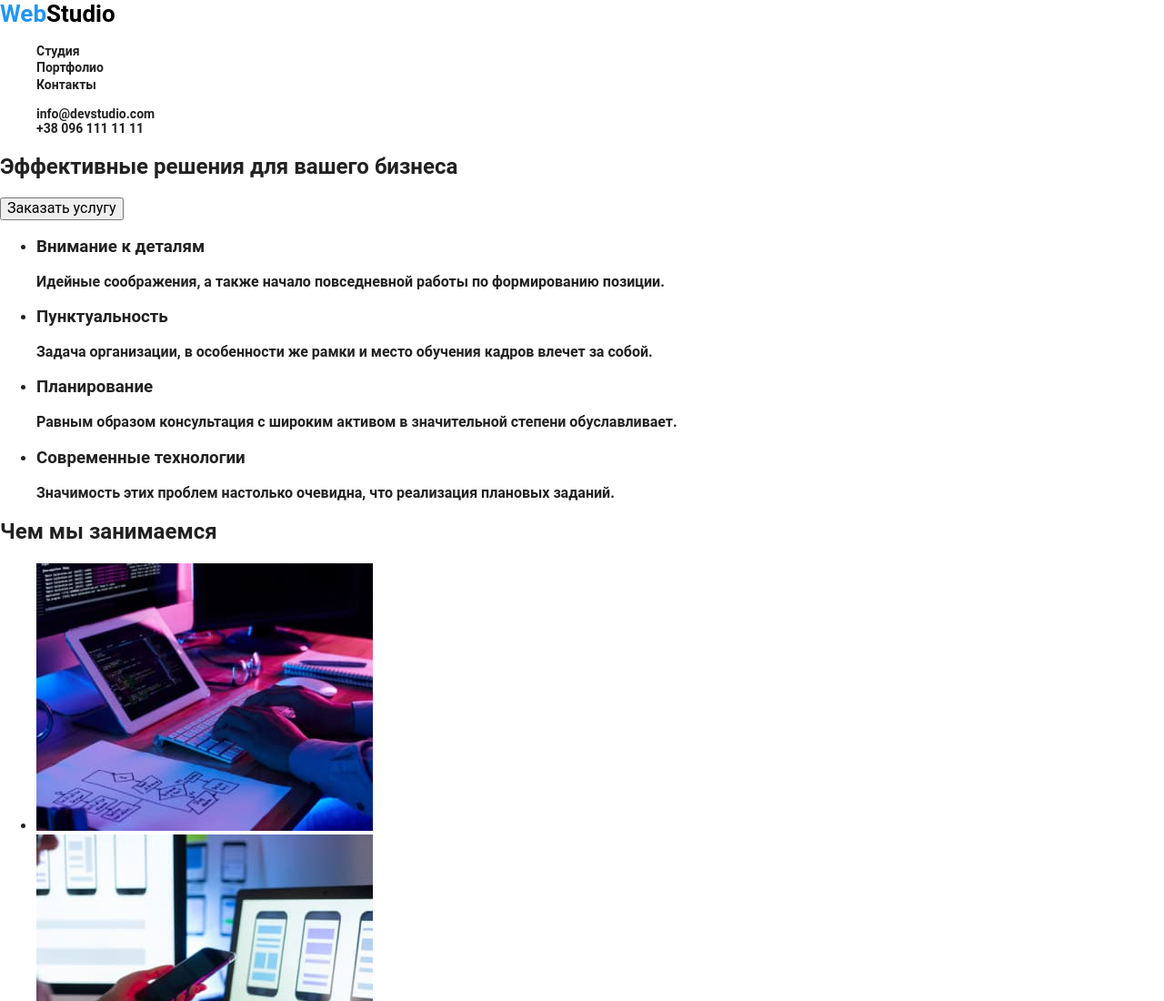
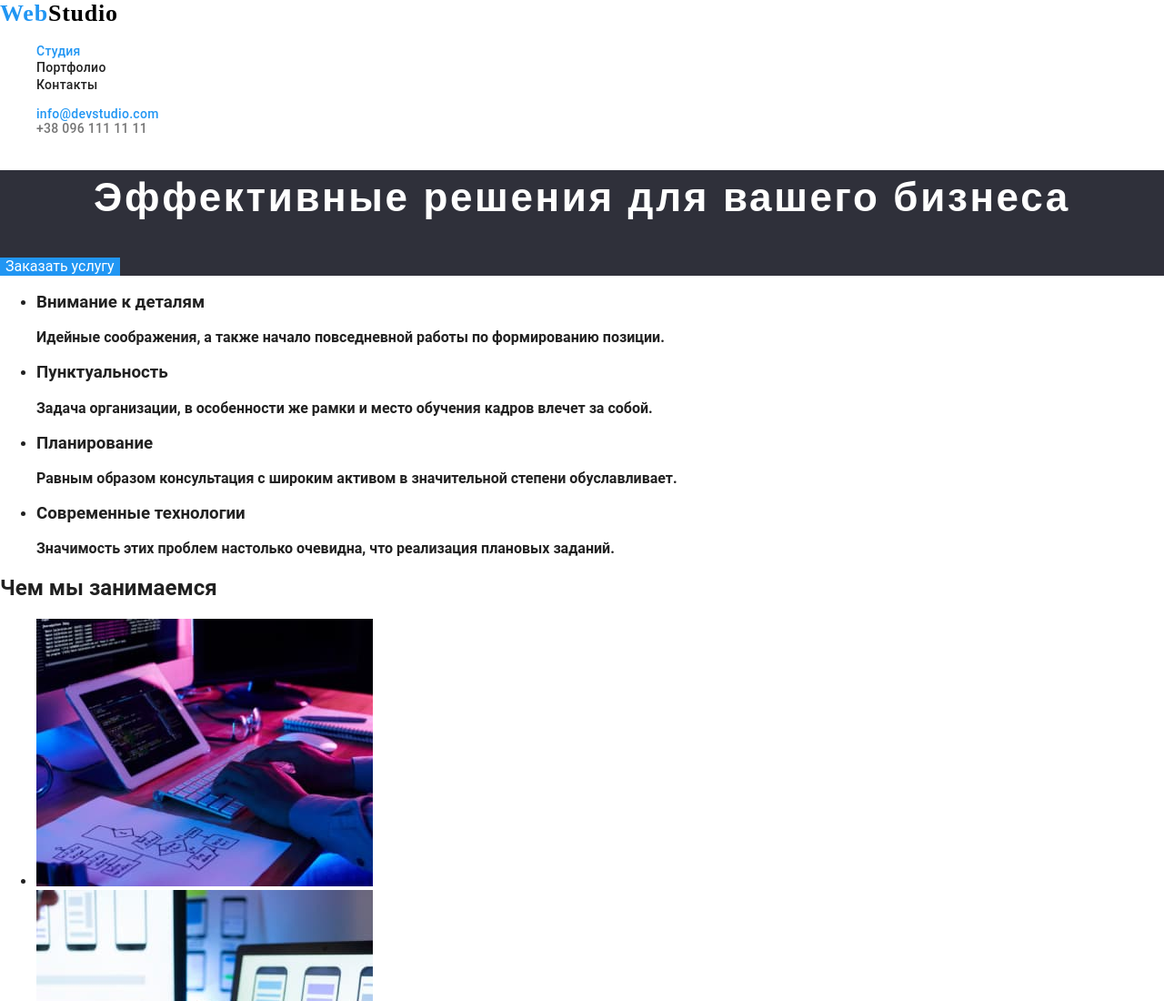
Before and after one commit to bernatskak/goit-markup-hw-02, a plain HTML site: page index.html in a window 1280 px wide. Shown: the top 1100 px of the page at 91% size. Drawn offline with nearby package versions, Linux system fonts and the light colour scheme.

Commit message:
add classes in index.html

```diff
--- a/css/styles.css
+++ b/css/styles.css
@@ -1,6 +1,7 @@
 :root {
   /* Fonts */
   --main-font-family: 'Roboto', sans-serif;
+  --secondary-font-family: 'Raleway', sans-serif;
   /* Colors */
   --main-dark-color: #000;
   --main-light-color: #fff;
@@ -25,27 +26,14 @@ body {
   text-decoration: none;
   color: #212121;
 }
-.button {
-  border: none;
-  background-color: #2196f3;
-  cursor: pointer;
-  font-family: inherit;
-  color: inherit;
-}
 
 .list {
   list-style: none;
 }
 
-.section {
+/* Header */
+.header {
   background-color: var(--main-light-color);
-}
-.section-title {
-  font-weight: 700;
-  font-size: 36px;
-  line-height: 1, 16;
-
-  color: #212121;
 }
 
 .current {
@@ -53,53 +41,106 @@ body {
   line-height: 1.19;
   color: var(--current-color);
 }
-/* Header */
-.header {
-  background-color: var(--main-light-color);
-}
-.site-nav {
+.site-nav .current-item {
+  color: var(--current-color);
 }
 
 .site-logo {
+  font-family: 'Raleway';
+  font-style: normal;
+  font-weight: 700;
   font-size: 26px;
   line-height: 1.19;
+  letter-spacing: 0.03em;
   text-decoration: none;
   color: var(--main-dark-color);
 }
 
-.nav-list {
-}
-.nav-item {
-}
 .nav-link {
+  font-family: 'Roboto';
+  font-style: normal;
+  font-weight: 500;
   font-size: 14px;
   line-height: 1.14;
+  letter-spacing: 0.02em;
   color: var(--main-color);
 }
 
-
-.current-item:hover {
+.site-nav .current-item:hover .site-nav .current-item:focus {
   font-size: 14px;
   line-height: 1.14;
   color: var(--current-color);
 }
 
-.auth-nav {
+.contact .contact-type {
+  font-family: 'Roboto';
+  font-style: normal;
+  font-weight: 500;
   font-size: 14px;
   line-height: 1.14;
+  letter-spacing: 0.02em;
+  color: var(--secondary-color);
+}
+.contact-mail {
+  font-family: 'Roboto';
+  font-style: normal;
+  font-weight: 500;
+  font-size: 14px;
+  line-height: 1.14;
+  letter-spacing: 0.02em;
+  color: var(--current-color);
+}
+.contact-mail:hover {
+  color: var(--current-color);
+}
+
+.contact-tel {
+  font-family: 'Roboto';
+  font-style: normal;
+  font-weight: 500;
+  font-size: 14px;
+  line-height: 1.14;
+  letter-spacing: 0.02em;
   color: var(--secondary-color);
 }
 
-.nav-email{
+/*Hero*/
 
+.section {
+  background-color: var(--border-color);
+}
+.section-title {
+  font-family: var(--secondary-font-family);
+  font-style: normal;
+  font-weight: 900;
+  font-size: 44px;
+  line-height: 1.36;
+  text-align: center;
+  letter-spacing: 0.06em;
+  color: var(--main-light-color);
 }
 
-.email-nav:hover{
-font-size: 14px;
-line-height: 1.14;
-
-color: var(--current-color);
+.button {
+  border: none;
+  background-color: #2196f3;
+  cursor: pointer;
+  font-family: 'Roboto';
+  font-style: normal;
+  color: var(--main-light-color);
 }
-
-
-/*Hero*/
+.button:hover {
+  background-color: var(--current-color);
+  background-color: #188ce8;
+}
+.vissually-hidden {
+  position: absolute;
+  width: 1px;
+  height: 1px;
+  margin: -1px;
+  border: 0;
+  padding: 0;
+  white-space: nowrap;
+  clip-path: inset(100%);
+  clip: rect(0 0 0 0);
+  overflow: hidden;
+}
--- a/index.html
+++ b/index.html
@@ -4,11 +4,15 @@
     <meta charset="UTF-8" />
     <meta http-equiv="X-UA-Compatible" content="IE=edge" />
     <meta name="viewport" content="width=device-width, initial-scale=1.0" />
-    <link link rel="stylesheet" href="https://cdnjs.cloudflare.com/ajax/libs/modern-normalize/1.1.0/modern-normalize.min.css"
-    integrity="sha512-wpPYUAdjBVSE4KJnH1VR1HeZfpl1ub8YT/NKx4PuQ5NmX2tKuGu6U/JRp5y+Y8XG2tV+wKQpNHVUX03MfMFn9Q=="
-    crossorigin="anonymous"
-    referrerpolicy="no-referrer" />
-    <link rel="stylesheet" href="./css/styles.css">
+    <link
+      link
+      rel="stylesheet"
+      href="https://cdnjs.cloudflare.com/ajax/libs/modern-normalize/1.1.0/modern-normalize.min.css"
+      integrity="sha512-wpPYUAdjBVSE4KJnH1VR1HeZfpl1ub8YT/NKx4PuQ5NmX2tKuGu6U/JRp5y+Y8XG2tV+wKQpNHVUX03MfMFn9Q=="
+      crossorigin="anonymous"
+      referrerpolicy="no-referrer"
+    />
+    <link rel="stylesheet" href="./css/styles.css" />
     <title>WebStudio</title>
   </head>
   <!--Hero-->
@@ -18,7 +22,9 @@
         <a class="site-logo" href="index.html" lang="en"><span class="current">Web</span>Studio</a>
         <ul class="site-nav list">
           <li class="nav-item">
-            <a href="./index.html" class="link nav-link"><span class="current-item">Студия</span></a>
+            <a href="./index.html" class="link nav-link"
+              ><span class="current-item">Студия</span></a
+            >
           </li>
           <li class="nav-item">
             <a href="./portfolio.html" class="link nav-link">Портфолио</a>
@@ -28,48 +34,44 @@
           </li>
         </ul>
       </nav>
-      <ul class="auth-nav list">
-        <li class="nav-email"><a class="email-nav link" href="mailto:info@devstudio.com">info@devstudio.com</a></li>
-        <li class="nav-tel"><a class="tel-nav link" href="tel:+380961111111">+38 096 111 11 11</a></li>
+      <ul class="contact list">
+        <li class="contact-type">
+          <a class="contact-mail link" href="mailto:info@devstudio.com">info@devstudio.com</a>
+        </li>
+        <li class="contact-type">
+          <a class="contact-tel link" href="tel:+380961111111">+38 096 111 11 11</a>
+        </li>
       </ul>
     </header>
     <main>
-      <section>
+      <section class="section">
         <div>
-          <h1>Эффективные решения для вашего бизнеса</h1>
-          <button type="button">Заказать услугу</button>
+          <h1 class="section-title">Эффективные решения для вашего бизнеса</h1>
+          <button type="button" class="button">Заказать услугу</button>
         </div>
       </section>
-      <section>
-        <!-- <h2>Наши Преимущества</h2> -->
+      <section class="features">
+        <h2 class="vissually-hidden">Наши Преимущества</h2>
         <ul>
           <li>
             <h3>Внимание к деталям</h3>
-            <p>
-              Идейные соображения, а также начало повседневной работы по
-              формированию позиции.
-            </p>
+            <p>Идейные соображения, а также начало повседневной работы по формированию позиции.</p>
           </li>
           <li>
             <h3>Пунктуальность</h3>
             <p>
-              Задача организации, в особенности же рамки и место обучения кадров
-              влечет за собой.
+              Задача организации, в особенности же рамки и место обучения кадров влечет за собой.
             </p>
           </li>
           <li>
             <h3>Планирование</h3>
             <p>
-              Равным образом консультация с широким активом в значительной
-              степени обуславливает.
+              Равным образом консультация с широким активом в значительной степени обуславливает.
             </p>
           </li>
           <li>
             <h3>Современные технологии</h3>
-            <p>
-              Значимость этих проблем настолько очевидна, что реализация
-              плановых заданий.
-            </p>
+            <p>Значимость этих проблем настолько очевидна, что реализация плановых заданий.</p>
           </li>
         </ul>
       </section>
@@ -91,38 +93,22 @@
         <h2>Наша команда</h2>
         <ul>
           <li>
-            <img
-              src="./images/Игорь1.jpg"
-              alt="Игорь Демьяненко Product Designer"
-              width="270"
-            />
+            <img src="./images/Игорь1.jpg" alt="Игорь Демьяненко Product Designer" width="270" />
             <h3>Игорь Демьяненко</h3>
             <p>Product Designer</p>
           </li>
           <li>
-            <img
-              src="./images/Ольга1.jpg"
-              alt="Ольга Репина Frontend Developer"
-              width="270"
-            />
+            <img src="./images/Ольга1.jpg" alt="Ольга Репина Frontend Developer" width="270" />
             <h3>Ольга Репина</h3>
             <p>Frontend Developer</p>
           </li>
           <li>
-            <img
-              src="./images/Николай1.jpg"
-              alt="Николай Тарасов Marketing"
-              width="270"
-            />
+            <img src="./images/Николай1.jpg" alt="Николай Тарасов Marketing" width="270" />
             <h3>Николай Тарасов</h3>
             <p>Marketing</p>
           </li>
           <li>
-            <img
-              src="./images/Михаил1.jpg"
-              alt="Михаил Ермаков UI Designer"
-              width="270"
-            />
+            <img src="./images/Михаил1.jpg" alt="Михаил Ермаков UI Designer" width="270" />
             <h3>Михаил Ермаков</h3>
             <p>UI Designer</p>
           </li>
```
Also changed, not shown: portfolio.html (+3 -1 lines). Lines whose indentation alone changed are shown as unchanged.
